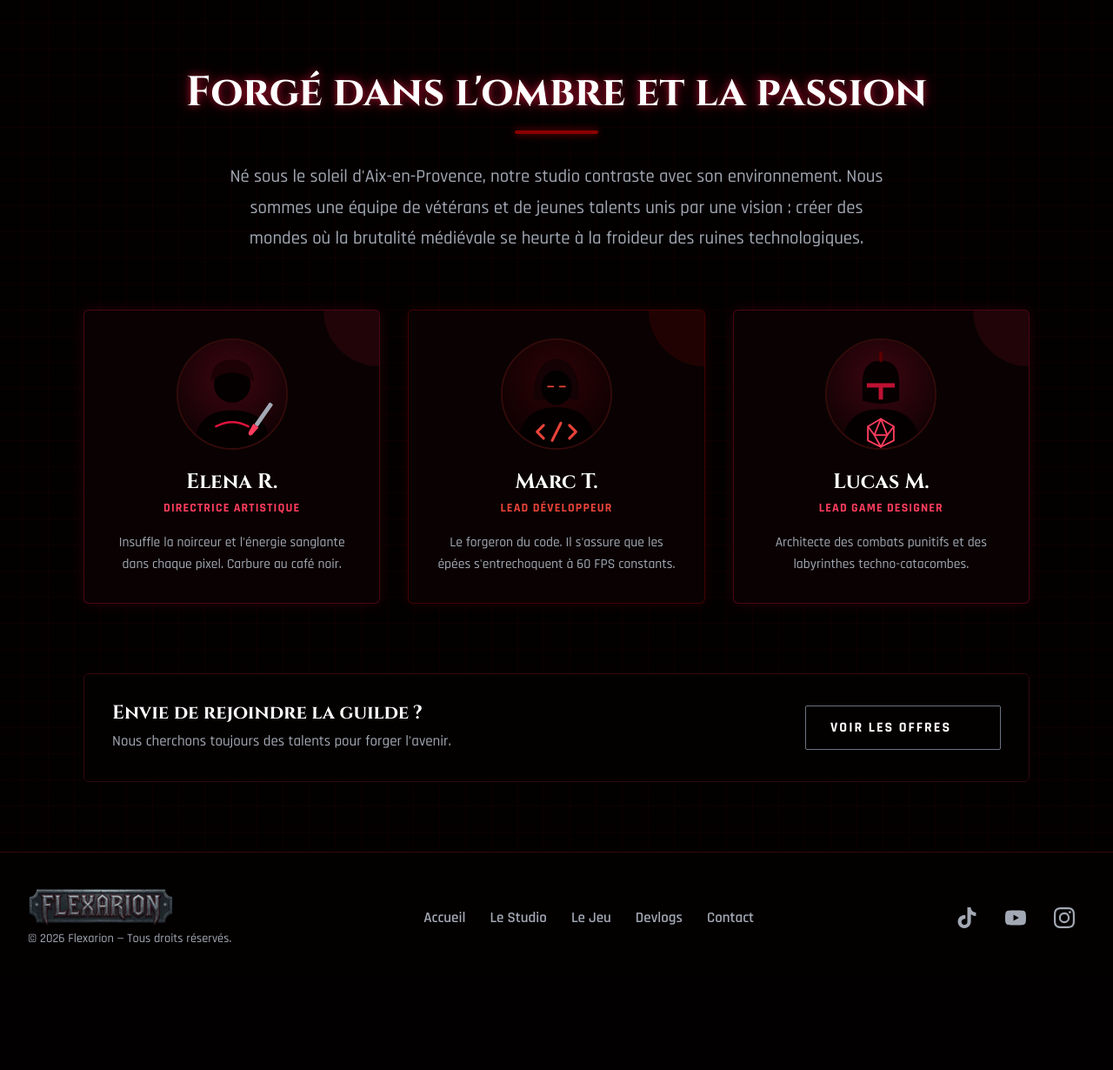
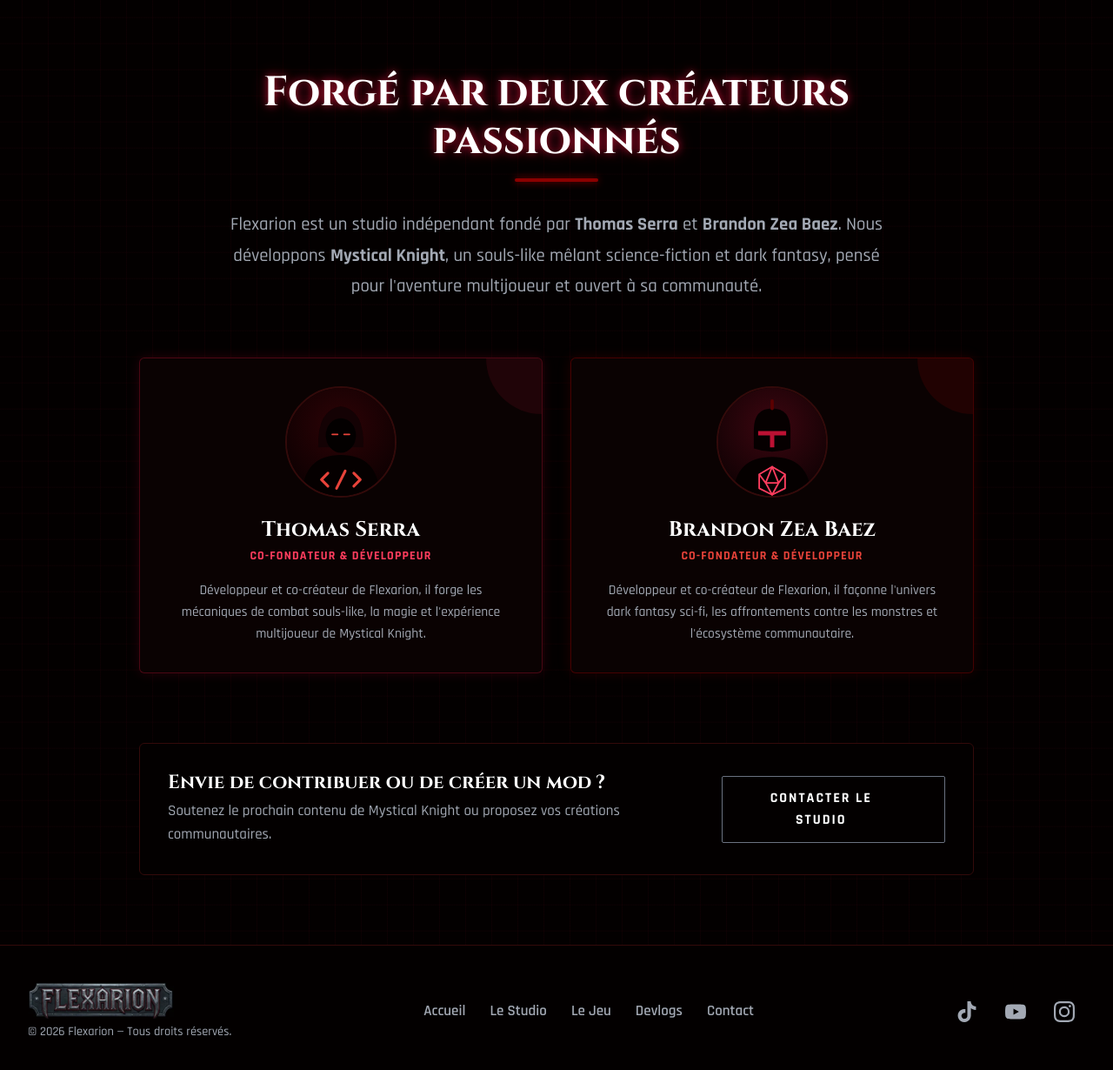
Before and after one commit to brandonzeabaez/PROJET-FLEXARION, a PHP site: page /studio in a window 1280 px wide. Shown: the part 81-1311 px from the top of the page at 87% size. Before the commit the page ends 1164 px from the top, so only its background shows below. Run offline with PHP 8.4, Linux system fonts and the light colour scheme.

Commit message:
feat: contenu Mystical Knight et fondateurs Thomas Serra & Brandon Zea Baez

```diff
--- a/assets/css/style.css
+++ b/assets/css/style.css
@@ -364,6 +364,7 @@ main:focus { outline: none; }
 
 .grid { display: grid; gap: 2rem; grid-template-columns: 1fr; }
 @media (min-width: 640px) {
+  .grid--2 { grid-template-columns: repeat(2, 1fr); }
   .grid--3 { grid-template-columns: repeat(2, 1fr); }
 }
 @media (min-width: 1024px) {
--- a/index.php
+++ b/index.php
@@ -92,8 +92,8 @@ $router->get('/studio', static function (): void {
     render_page('studio', [
         'route' => 'studio',
         'canonicalPath' => '/studio',
-        'title' => 'Le Studio | Flexarion',
-        'description' => "Découvrez l'équipe de Flexarion : vétérans et jeunes talents réunis à Aix-en-Provence pour créer des mondes dark fantasy sci-fi.",
+        'title' => 'Le Studio | Flexarion — Thomas Serra & Brandon Zea Baez',
+        'description' => "Découvrez Flexarion, studio indépendant fondé par Thomas Serra et Brandon Zea Baez, créateurs du souls-like dark fantasy & science-fiction Mystical Knight.",
     ]);
 });
 
@@ -101,8 +101,8 @@ $router->get('/jeu', static function (): void {
     render_page('jeu', [
         'route' => 'jeu',
         'canonicalPath' => '/jeu',
-        'title' => 'Chronos & Steel | Jeu RPG Dark Fantasy — Studio Flexarion',
-        'description' => 'Chronos & Steel, jeu RPG dark fantasy du studio indépendant Flexarion : incarnez un chevalier face aux monstres dans la brume, entre acier et magie.',
+        'title' => 'Mystical Knight | Jeu Souls-Like Dark Fantasy & Sci-Fi — Flexarion',
+        'description' => 'Mystical Knight : souls-like gratuit de science-fiction dark fantasy jouable de 1 à 4 joueurs en multijoueur, avec extensions DLC (skins, animations, emotes, lore) et mods communautaires.',
     ]);
 });
 
@@ -111,7 +111,7 @@ $router->get('/devlogs', static function (): void {
         'route' => 'devlogs',
         'canonicalPath' => '/devlogs',
         'title' => 'Devlogs | Journal de développement | Flexarion',
-        'description' => 'Suivez le développement de Chronos & Steel par Flexarion : coulisses, système de combat, direction artistique et worldbuilding.',
+        'description' => 'Suivez le développement de Mystical Knight par Flexarion : coulisses, système de combat souls-like, multijoueur, direction artistique et lore.',
     ]);
 });
 
--- a/views/layout.php
+++ b/views/layout.php
@@ -133,6 +133,10 @@ $schema = [
     'name' => 'Flexarion',
     'url' => $origin . '/',
     'logo' => $origin . '/assets/img/logo-flexarion.webp',
+    'founder' => [
+        ['@type' => 'Person', 'name' => 'Thomas Serra'],
+        ['@type' => 'Person', 'name' => 'Brandon Zea Baez'],
+    ],
     'sameAs' => [
         'https://www.tiktok.com/@flexarion__studio',
         'https://www.youtube.com/@MysticalKnight-l9w',
@@ -149,9 +153,11 @@ if ($activeRoute === 'jeu') {
     $schema = [
         '@context' => 'https://schema.org',
         '@type' => 'VideoGame',
-        'name' => 'Chronos & Steel',
+        'name' => 'Mystical Knight',
         'author' => ['@type' => 'Organization', 'name' => 'Flexarion'],
-        'genre' => ['RPG', 'Dark fantasy', 'Action'],
+        'genre' => ['Souls-like', 'RPG', 'Dark fantasy', 'Science-fiction'],
+        'playMode' => ['SinglePlayer', 'CoOp', 'MultiPlayer'],
+        'isAccessibleForFree' => true,
         'keywords' => 'Indépendant, Studio, Dark fantasy, Chevalier, Monstres, Magie, RPG, Brume, Jeux',
         'inLanguage' => 'fr',
         'url' => $origin . '/jeu',
--- a/views/pages/404.php
+++ b/views/pages/404.php
@@ -11,14 +11,14 @@ $requestedPath = $requestedPath ?? '/';
           Cette <span class="text-blood glow-dark-red">catacombe</span> est scellée.
         </h1>
         <p class="hero__text">
-          L'adresse <code class="notfound-path"><?= Security::e($requestedPath) ?></code> n'existe pas ou a été déplacée dans les ruines d'Aix-Nova.
+          L'adresse <code class="notfound-path"><?= Security::e($requestedPath) ?></code> n'existe pas ou s'est perdue dans la brume de Mystical Knight.
         </p>
         <div class="hero__actions">
           <a class="btn btn--crimson btn--lg" href="/">
             <svg class="icon" aria-hidden="true"><use href="#i-arrow-right"/></svg> Retour à l'accueil
           </a>
           <a class="btn btn--ghost btn--lg" href="/jeu">
-            <svg class="icon" aria-hidden="true"><use href="#i-gamepad-2"/></svg> Découvrir Chronos &amp; Steel
+            <svg class="icon" aria-hidden="true"><use href="#i-gamepad-2"/></svg> Découvrir Mystical Knight
           </a>
         </div>
         <nav class="notfound-links" aria-label="Pages disponibles">
--- a/views/pages/accueil.php
+++ b/views/pages/accueil.php
@@ -6,7 +6,7 @@
         <h1 id="hero-title" class="hero__title">
           Là où le <span class="iron">fer ancien</span><br> rencontre <span class="text-blood glow-dark-red">l'abîme numérique</span>.
         </h1>
-        <p class="hero__text">Nous forgeons des expériences intenses mêlant dark fantasy brutale et technologies oubliées.</p>
+        <p class="hero__text">Créateurs de <strong>Mystical Knight</strong>, un souls-like gratuit de science-fiction dark fantasy jouable en coop de 1 à 4 joueurs.</p>
         <div class="hero__actions">
           <a class="btn btn--blood btn--lg" href="/jeu">
             <svg class="icon" aria-hidden="true"><use href="#i-gamepad-2"/></svg> Découvrir le jeu
--- a/views/pages/devlogs.php
+++ b/views/pages/devlogs.php
@@ -49,9 +49,9 @@
                 <span class="sep" aria-hidden="true">|</span>
                 <span class="tag"><svg class="icon" aria-hidden="true"><use href="#i-tag"/></svg>Art &amp; Worldbuilding</span>
               </div>
-              <h2 id="devlog-1" class="devlog__title">Devlog #01 : Naissance d'Aix-Nova</h2>
+              <h2 id="devlog-1" class="devlog__title">Devlog #01 : Genèse de Mystical Knight</h2>
               <p class="devlog__excerpt">
-                De la première esquisse sur papier à l'intégration dans le moteur de jeu : plongée dans les choix artistiques qui définissent l'atmosphère sombre de notre cité-forteresse. Comment mélanger l'architecture gothique avec des câbles haute tension ?
+                De la première esquisse sur papier à l'intégration dans le moteur de jeu : plongée dans les choix artistiques qui définissent l'atmosphère sombre de notre univers. Comment mélanger l'architecture gothique avec la science-fiction et la brume ?
               </p>
               <details>
                 <summary class="btn btn--blood btn--sm">
@@ -61,7 +61,7 @@
                 <div class="devlog__full">
                   <h3 class="sr-only">Suite de l'article</h3>
                   <h4>Des croquis aux blocs 3D</h4>
-                  <p>Aix-Nova est née d'une question simple : à quoi ressemblerait une cathédrale construite par des survivants ayant oublié la fonction des machines ? Les premiers croquis mélangeaient arcs-boutants et antennes paraboliques.</p>
+                  <p>Mystical Knight est né d'une question simple : à quoi ressemblerait un monde de chevaliers et de magie bâti sur les ruines d'une civilisation technologique ? Les premiers croquis mélangeaient arcs-boutants et reliques sci-fi.</p>
                   <h4>Une palette de sang et de rouille</h4>
                   <p>Nous avons limité la palette à des noirs profonds et des rouges saturés. Les seules sources de lumière proviennent des câbles et des vitraux, ce qui guide naturellement le joueur dans les ruelles.</p>
                 </div>
--- a/views/pages/studio.php
+++ b/views/pages/studio.php
@@ -1,49 +1,41 @@
     <section class="section team" aria-labelledby="studio-title">
-      <div class="container container--md">
+      <div class="container container--sm">
         <header class="section-head">
-          <h1 id="studio-title" class="section-title glow-red">Forgé dans l'ombre et la passion</h1>
+          <h1 id="studio-title" class="section-title glow-red">Forgé par deux créateurs passionnés</h1>
           <div class="divider" aria-hidden="true"></div>
           <p class="lead">
-            Né sous le soleil d'Aix-en-Provence, notre studio contraste avec son environnement.
-            Nous sommes une équipe de vétérans et de jeunes talents unis par une vision : créer des mondes où la brutalité médiévale se heurte à la froideur des ruines technologiques.
+            Flexarion est un studio indépendant fondé par <strong>Thomas Serra</strong> et <strong>Brandon Zea Baez</strong>.
+            Nous développons <strong>Mystical Knight</strong>, un souls-like mêlant science-fiction et dark fantasy, pensé pour l'aventure multijoueur et ouvert à sa communauté.
           </p>
         </header>
 
-        <h2 class="sr-only">L'équipe</h2>
-        <ul class="grid grid--3" role="list">
+        <h2 class="sr-only">Les fondateurs &amp; développeurs</h2>
+        <ul class="grid grid--2" role="list">
           <li class="team-card box-glow-red reveal">
             <div class="team-card__avatar">
-              <img src="/assets/img/team-elena.svg" alt="Portrait stylisé d'Elena R." width="128" height="128" loading="lazy" decoding="async">
+              <img src="/assets/img/team-marc.svg" alt="Portrait stylisé de Thomas Serra" width="128" height="128" loading="lazy" decoding="async">
             </div>
-            <h3 class="team-card__name">Elena R.</h3>
-            <p class="team-card__role text-crimson">Directrice Artistique</p>
-            <p class="team-card__bio">Insuffle la noirceur et l'énergie sanglante dans chaque pixel. Carbure au café noir.</p>
+            <h3 class="team-card__name">Thomas Serra</h3>
+            <p class="team-card__role text-crimson">Co-fondateur &amp; Développeur</p>
+            <p class="team-card__bio">Développeur et co-créateur de Flexarion, il forge les mécaniques de combat souls-like, la magie et l'expérience multijoueur de Mystical Knight.</p>
           </li>
           <li class="team-card team-card--blood box-glow-dark-red reveal">
             <div class="team-card__avatar">
-              <img src="/assets/img/team-marc.svg" alt="Portrait stylisé de Marc T." width="128" height="128" loading="lazy" decoding="async">
+              <img src="/assets/img/team-lucas.svg" alt="Portrait stylisé de Brandon Zea Baez" width="128" height="128" loading="lazy" decoding="async">
             </div>
-            <h3 class="team-card__name">Marc T.</h3>
-            <p class="team-card__role text-blood">Lead Développeur</p>
-            <p class="team-card__bio">Le forgeron du code. Il s'assure que les épées s'entrechoquent à 60 FPS constants.</p>
-          </li>
-          <li class="team-card box-glow-red reveal">
-            <div class="team-card__avatar">
-              <img src="/assets/img/team-lucas.svg" alt="Portrait stylisé de Lucas M." width="128" height="128" loading="lazy" decoding="async">
-            </div>
-            <h3 class="team-card__name">Lucas M.</h3>
-            <p class="team-card__role text-crimson">Lead Game Designer</p>
-            <p class="team-card__bio">Architecte des combats punitifs et des labyrinthes techno-catacombes.</p>
+            <h3 class="team-card__name">Brandon Zea Baez</h3>
+            <p class="team-card__role text-blood">Co-fondateur &amp; Développeur</p>
+            <p class="team-card__bio">Développeur et co-créateur de Flexarion, il façonne l'univers dark fantasy sci-fi, les affrontements contre les monstres et l'écosystème communautaire.</p>
           </li>
         </ul>
 
         <aside class="cta-band reveal" aria-labelledby="join-title">
           <div>
-            <h2 id="join-title">Envie de rejoindre la guilde ?</h2>
-            <p>Nous cherchons toujours des talents pour forger l'avenir.</p>
+            <h2 id="join-title">Envie de contribuer ou de créer un mod ?</h2>
+            <p>Soutenez le prochain contenu de Mystical Knight ou proposez vos créations communautaires.</p>
           </div>
-          <a class="btn btn--ghost" href="/contact?sujet=recrutement">
-            Voir les offres <svg class="icon" aria-hidden="true"><use href="#i-arrow-right"/></svg>
+          <a class="btn btn--ghost" href="/contact?sujet=general">
+            Contacter le studio <svg class="icon" aria-hidden="true"><use href="#i-arrow-right"/></svg>
           </a>
         </aside>
       </div>
```
Also changed, not shown: views/pages/jeu.php (+12 -12 lines).
